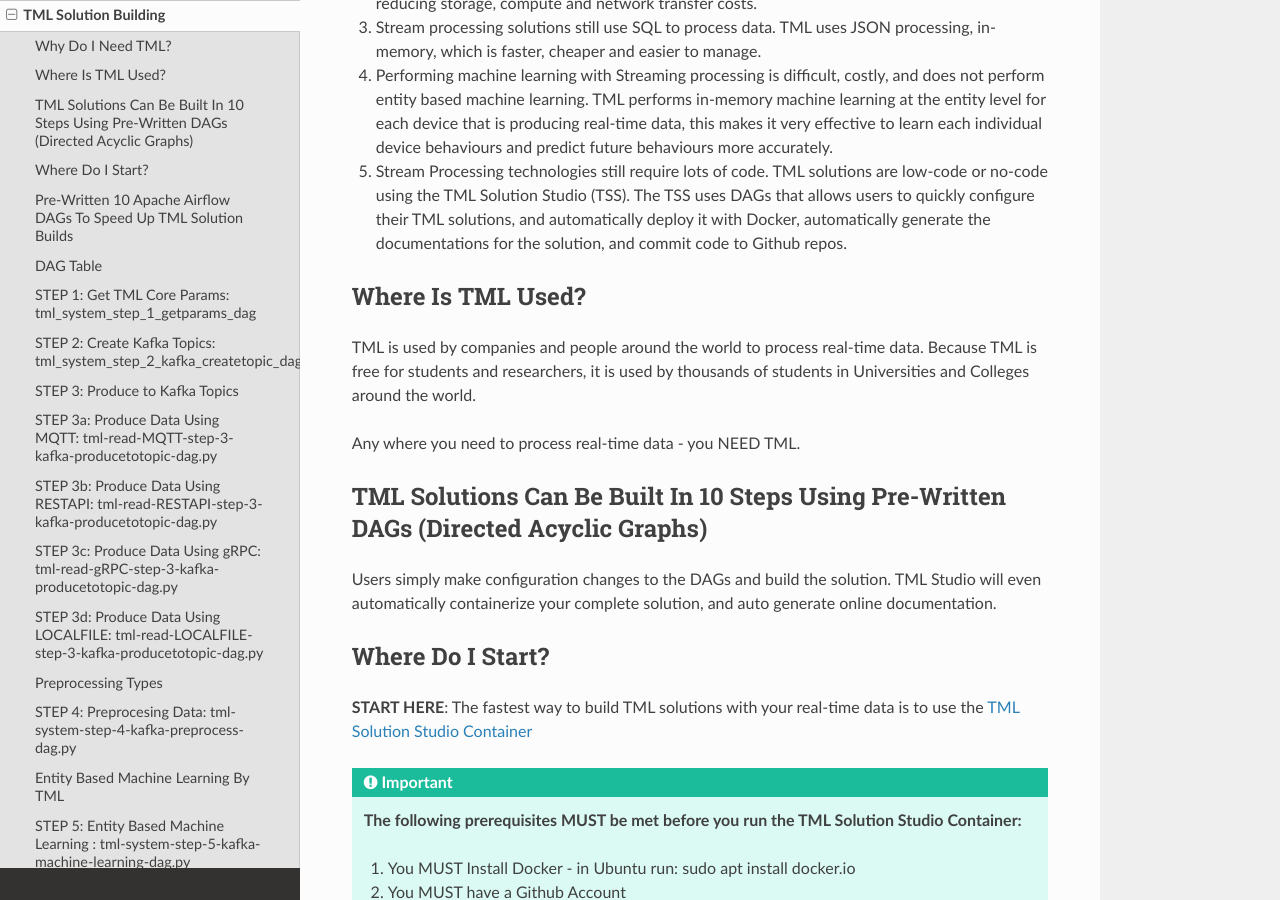
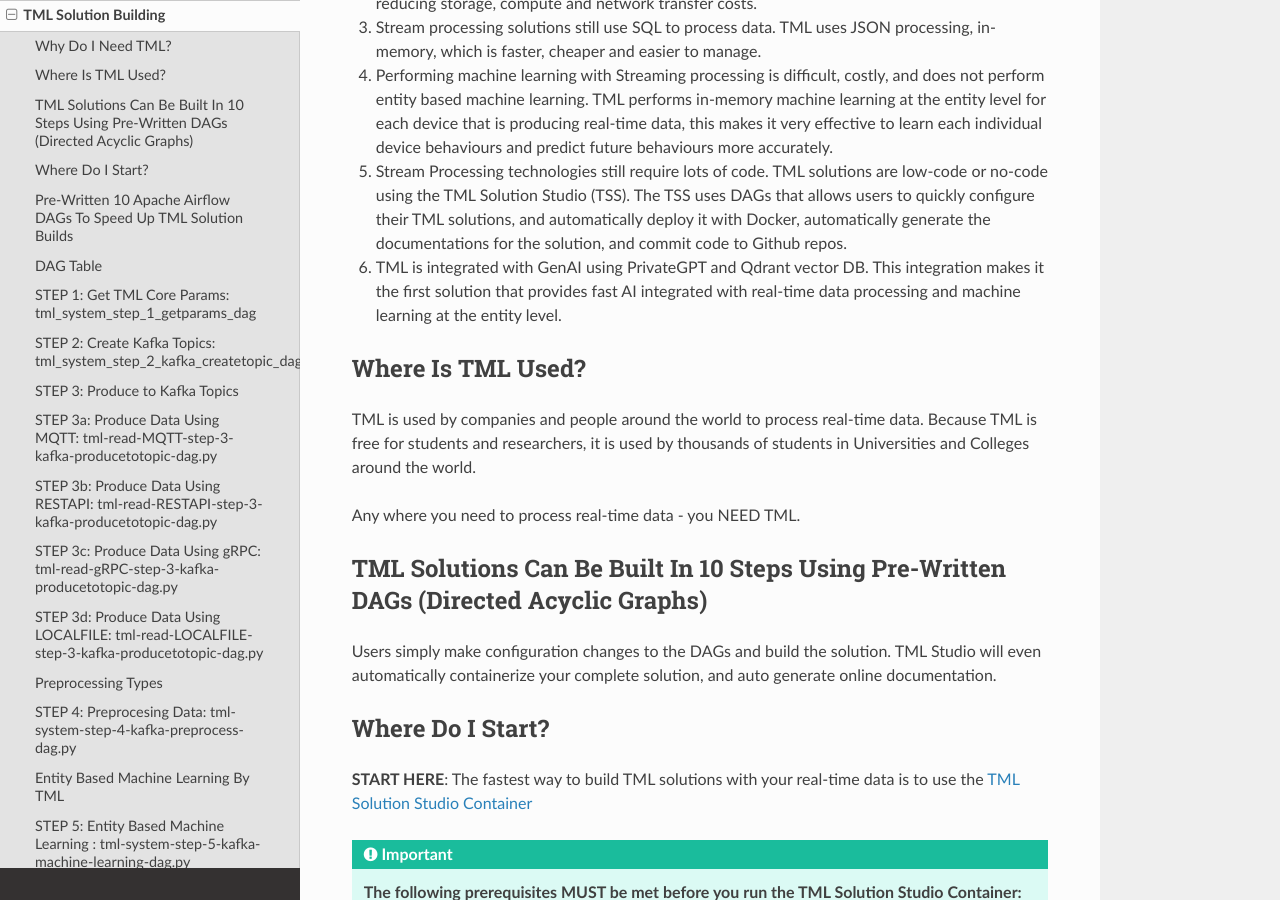
Before and after one commit to smaurice101/readthedocs, a Sphinx documentation site: the page built from docs/source/tmlbuilds.rst, in a window 1280 px wide and 900 px high, scrolled down 464 px. Built offline with Sphinx 7.4.7 and the Read the Docs theme 2.0.0, drawn with Linux system fonts in a browser that asks for light colours.

Commit message:
Update tmlbuilds.rst

```diff
--- a/docs/source/tmlbuilds.rst
+++ b/docs/source/tmlbuilds.rst
@@ -17,6 +17,8 @@
 4. Performing machine learning with Streaming processing is difficult, costly, and does not perform entity based machine learning.  TML performs in-memory machine learning at the entity level for each device that is producing real-time data, this makes it very effective to learn each individual device behaviours and predict future behaviours more accurately.
 
 5. Stream Processing technologies still require lots of code.  TML solutions are low-code or no-code using the TML Solution Studio (TSS).  The TSS uses DAGs that allows users to quickly configure their TML solutions, and automatically deploy it with Docker, automatically generate the documentations for the solution, and commit code to Github repos.
+
+6. TML is integrated with GenAI using PrivateGPT and Qdrant vector DB.  This integration makes it the first solution that provides fast AI integrated with real-time data processing and machine learning at the entity level.
 
 Where Is TML Used?
 ----------------
```
